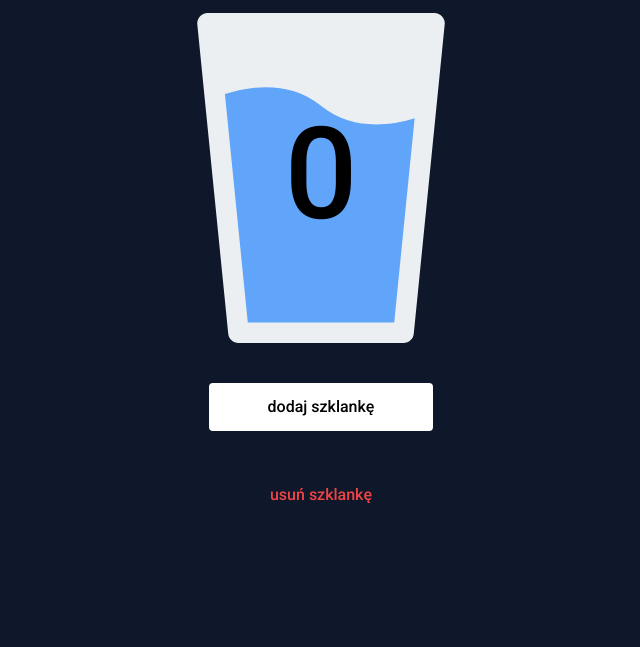
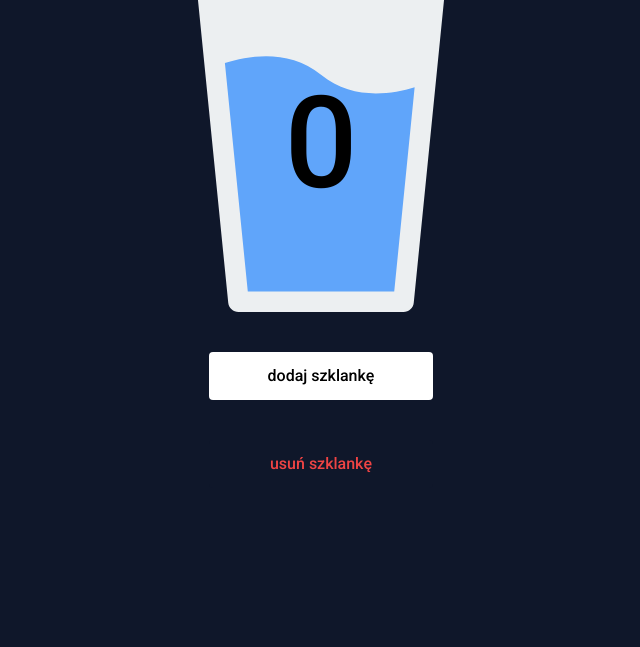
Before and after one commit to RajuFGC/Hydrapp, a website built with Parcel: page src/index.html in a window 1280 px wide. Shown: the part 215-862 px from the top of the page, without its empty margins (319-959 px from the left). After the commit the page ends 800 px from the top, so only its background shows below. Built offline with nearby package versions, Linux system fonts and the light colour scheme.

Commit message:
Update index.html

```diff
--- a/src/index.html
+++ b/src/index.html
@@ -17,7 +17,7 @@
 <meta property="og:image" content="./og.png">
 <meta property="og:description" content="my hydrapp">
 </head>
-<body class=" pt-32 pb-32 flex flex-col items-center justify-center min-h-screen  bg-hydrabg">
+<body class="  flex flex-col items-center justify-center min-h-screen  bg-hydrabg">
  <main class=" gap-10  flex flex-col justify-center items-center ">
   <h1 class="text-white font-roboto  text-6xl">hydrapp</h1>
   <div class="position relative">
```
